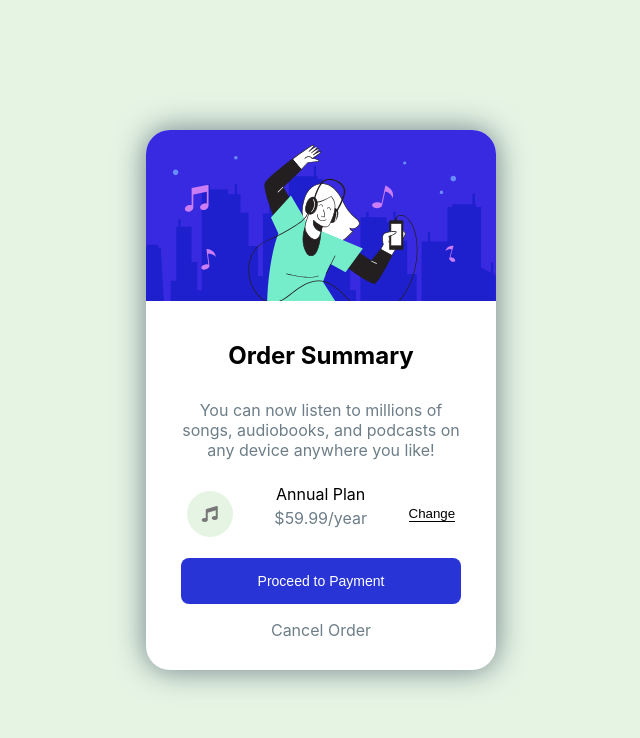
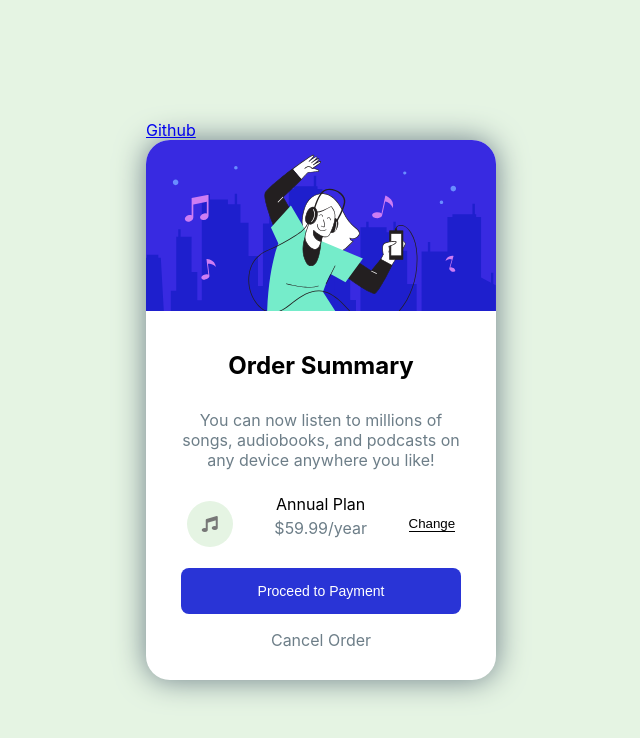
Before and after one commit to ShubhamChavhan09/order-summary, a React (Create React App) app: page / in a window 1280 px wide. Shown: the top 738 px of the page, without its empty margins (319-959 px from the left). Built offline with nearby package versions, Linux system fonts and the light colour scheme.

Commit message:
added a link to Github page

```diff
--- a/src/App.js
+++ b/src/App.js
@@ -3,6 +3,13 @@ import "./index.css";
 
 function App() {
   return (
+    <>
+      <a
+        target="_blank"
+        href="https://github.com/ShubhamChavhan09/order-summary"
+      >
+        Github
+      </a>
       <div className="container" style={styles.box}>
         <img className="picture" src={hero} alt="App logo" />
         <h2>Order Summary</h2>
@@ -24,6 +31,7 @@ function App() {
         <button className="btn">Proceed to Payment</button>
         <p className="last">Cancel Order</p>
       </div>
+    </>
   );
 }
 const styles = {
```
Lines whose indentation alone changed are shown as unchanged.
